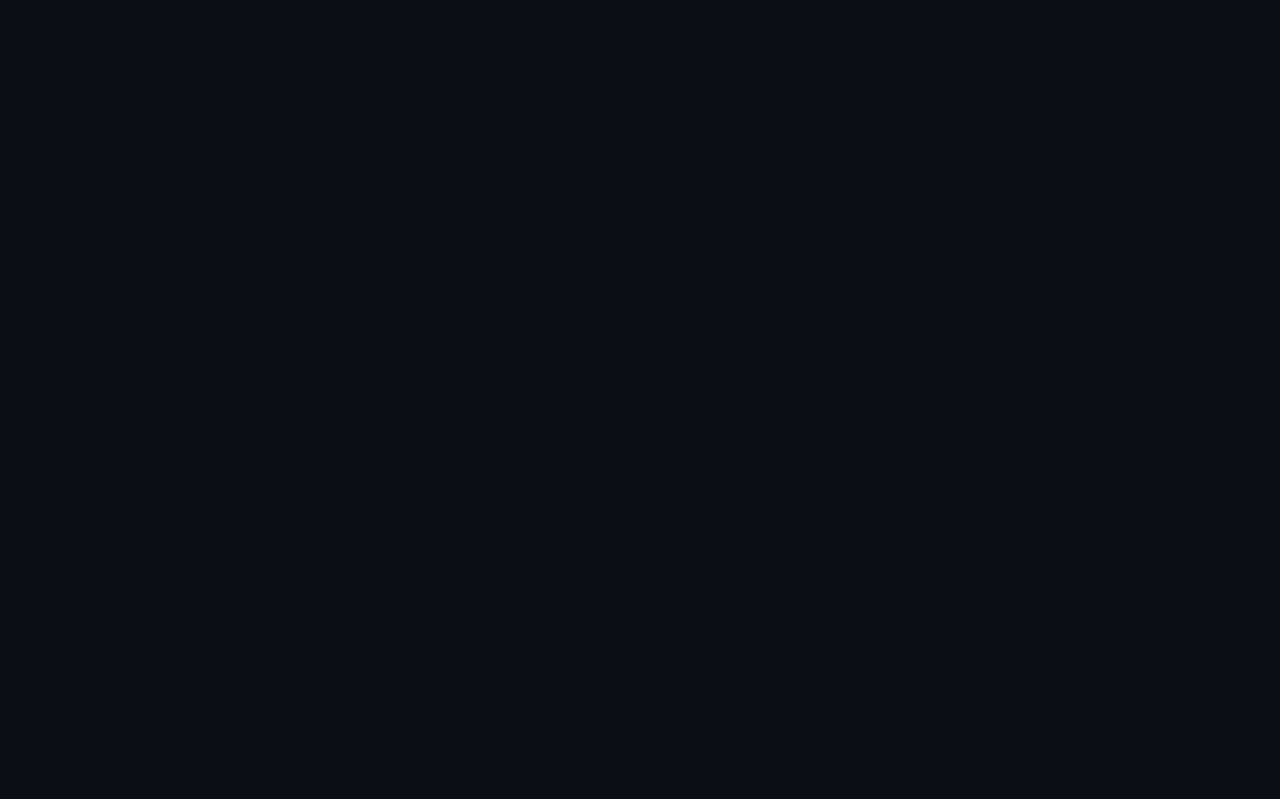
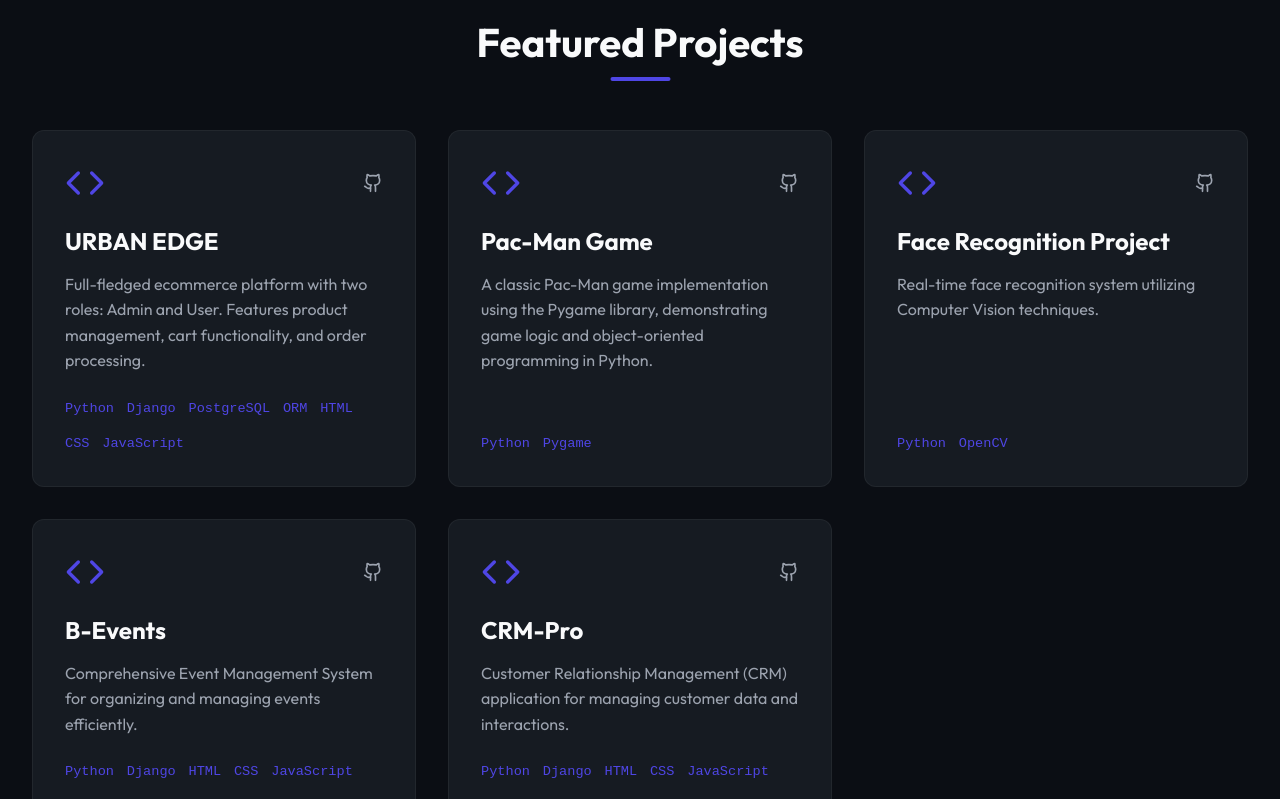
Before and after one commit to muhammed-anees-pp/Portfolio, a React (Vite) app: page / in a window 1280 px wide. Shown: the part 2440-3239 px from the top of the page. Before the commit the page ends 2453 px from the top, so only its background shows below. Built offline with nearby package versions, Linux system fonts and the light colour scheme.

Commit message:
feat: add Projects section with featured project cards and tech stack

```diff
--- a/src/components/Projects.css
+++ b/src/components/Projects.css
@@ -0,0 +1,63 @@
+.projects-section {
+    background: var(--bg-main);
+}
+
+.projects-grid {
+    display: grid;
+    grid-template-columns: repeat(auto-fit, minmax(350px, 1fr));
+    gap: 2rem;
+}
+
+.project-card {
+    display: flex;
+    flex-direction: column;
+}
+
+.project-card-header {
+    display: flex;
+    justify-content: space-between;
+    align-items: center;
+    margin-bottom: 1rem;
+}
+
+.project-icon {
+    color: var(--color-primary);
+}
+
+.project-links {
+    display: flex;
+    gap: 1rem;
+}
+
+.project-link {
+    color: var(--text-body);
+    transition: color 0.3s;
+}
+
+.project-link:hover {
+    color: var(--color-primary);
+}
+
+.project-title {
+    margin-bottom: 1rem;
+    font-size: 1.5rem;
+}
+
+.project-description {
+    color: var(--text-body);
+    margin-bottom: 1.5rem;
+    flex: 1;
+}
+
+.project-tech-stack {
+    display: flex;
+    flex-wrap: wrap;
+    gap: 0.8rem;
+    margin-top: auto;
+}
+
+.tech-tag {
+    font-size: 0.85rem;
+    color: var(--color-primary);
+    font-family: monospace;
+}
--- a/src/components/Projects.jsx
+++ b/src/components/Projects.jsx
@@ -1,11 +1,86 @@
-import React from 'react'
+import React from 'react';
+import { Github, ExternalLink, Code } from 'lucide-react';
+import './Projects.css';
 
-function Projects() {
-  return (
-    <div>
+const Projects = () => {
+    const projects = [
+        {
+            title: 'URBAN EDGE',
+            description: 'Full-fledged ecommerce platform with two roles: Admin and User. Features product management, cart functionality, and order processing.',
+            tech: ['Python', 'Django', 'PostgreSQL', 'ORM', 'HTML', 'CSS', 'JavaScript'],
+            github: 'https://github.com/muhammed-anees-pp/URBAN-EDGE.git',
+            link: null
+        },
+        {
+            title: 'Pac-Man Game',
+            description: 'A classic Pac-Man game implementation using the Pygame library, demonstrating game logic and object-oriented programming in Python.',
+            tech: ['Python', 'Pygame'],
+            github: 'https://github.com/muhammed-anees-pp/Pac-Man-Game.git',
+            link: null
+        },
+        {
+            title: 'Face Recognition Project',
+            description: 'Real-time face recognition system utilizing Computer Vision techniques.',
+            tech: ['Python', 'OpenCV'],
+            github: 'https://github.com/muhammed-anees-pp/Face_Recognition.git',
+            link: null
+        },
+        {
+            title: 'B-Events',
+            description: 'Comprehensive Event Management System for organizing and managing events efficiently.',
+            tech: ['Python', 'Django', 'HTML', 'CSS', 'JavaScript', 'PostgreSQL'],
+            github: 'https://github.com/muhammed-anees-pp/Event_Management-B_Events.git',
+            link: null
+        },
+        {
+            title: 'CRM-Pro',
+            description: 'Customer Relationship Management (CRM) application for managing customer data and interactions.',
+            tech: ['Python', 'Django', 'HTML', 'CSS', 'JavaScript', 'PostgreSQL'],
+            github: 'https://github.com/muhammed-anees-pp/CRM-RelationPro.git',
+            link: null
+        }
+    ];
 
-    </div>
-  )
-}
+    return (
+        <section id="projects" className="section projects-section">
+            <div className="container">
+                <h2 className="section-title">Featured Projects</h2>
 
-export default Projects
+                <div className="projects-grid">
+                    {projects.map((project, index) => (
+                        <div key={index} className="card project-card">
+                            <div className="project-card-header">
+                                <div className="project-icon">
+                                    <Code size={40} />
+                                </div>
+                                <div className="project-links">
+                                    <a href={project.github} target="_blank" rel="noopener noreferrer" className="project-link">
+                                        <Github size={20} />
+                                    </a>
+                                    {project.link && (
+                                        <a href={project.link} target="_blank" rel="noopener noreferrer" className="project-link">
+                                            <ExternalLink size={20} />
+                                        </a>
+                                    )}
+                                </div>
+                            </div>
+
+                            <h3 className="project-title">{project.title}</h3>
+                            <p className="project-description">{project.description}</p>
+
+                            <div className="project-tech-stack">
+                                {project.tech.map((tech, i) => (
+                                    <span key={i} className="tech-tag">
+                                        {tech}
+                                    </span>
+                                ))}
+                            </div>
+                        </div>
+                    ))}
+                </div>
+            </div>
+        </section>
+    );
+};
+
+export default Projects;
```
